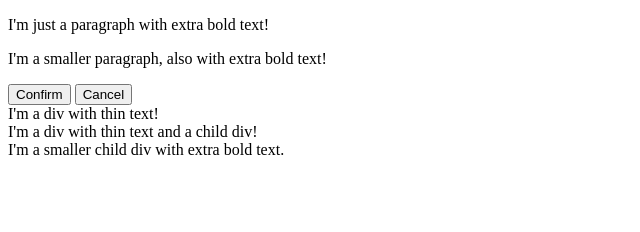
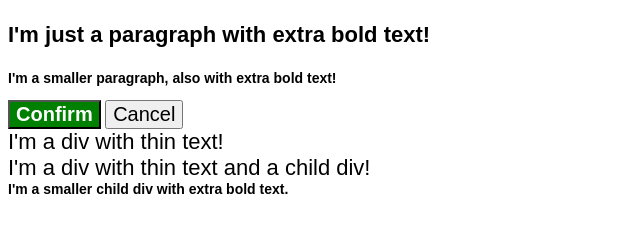
Before and after one commit to RicaReviwq/git_test, a plain HTML site: page ejercicio_cascada.html in a window 1280 px wide. Shown: the whole page, without its empty margins (0-640 px from the left). Drawn offline with Linux system fonts and the light colour scheme.

Commit message:
Edit cascada.css and ejercicio_cascada.html

```diff
--- a/cascada.css
+++ b/cascada.css
@@ -1,5 +1,9 @@
 body {
     font-family: Arial, Helvetica, sans-serif;
+  }
+
+  .para {
+    font-size: 22px;
   }
 
   .para,
@@ -10,12 +14,8 @@ body {
 
   .small-para {
     font-size: 14px;
-    font-weight: 800;
   }
 
-  .para {
-    font-size: 22px;
-  }
 
   .confirm {
     background: green;
@@ -24,15 +24,7 @@ body {
   }
 
   .button {
-    background-color: rgb(255, 255, 255);
-    color: rgb(0, 0, 0);
     font-size: 20px;
-  }
-
-  .child {
-    color: rgb(0, 0, 0);
-    font-weight: 800;
-    font-size: 14px;
   }
 
   div.text {
@@ -40,3 +32,9 @@ body {
     font-size: 22px;
     font-weight: 100;
   }
+
+  .text.child {
+    color: rgb(0, 0, 0);
+    font-weight: 800;
+    font-size: 14px;
+  }
--- a/ejercicio_cascada.html
+++ b/ejercicio_cascada.html
@@ -5,7 +5,7 @@
     <meta http-equiv="X-UA-Compatible" content="IE=edge">
     <meta name="viewport" content="width=device-width, initial-scale=1.0">
     <title>Fix the Cascade</title>
-    <link rel="stylesheet" href="style.css">
+    <link rel="stylesheet" href="cascada.css">
   </head>
   <body>
 
```
